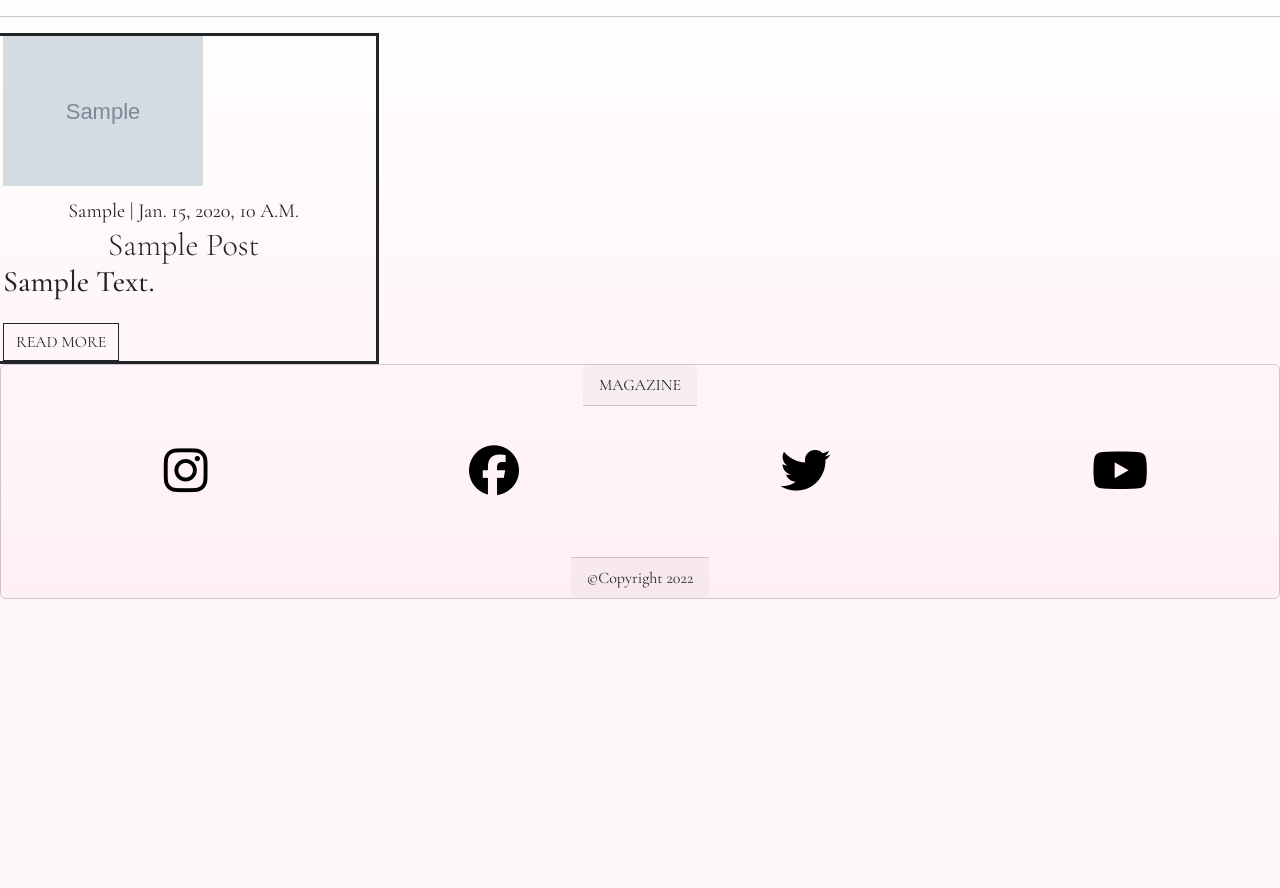
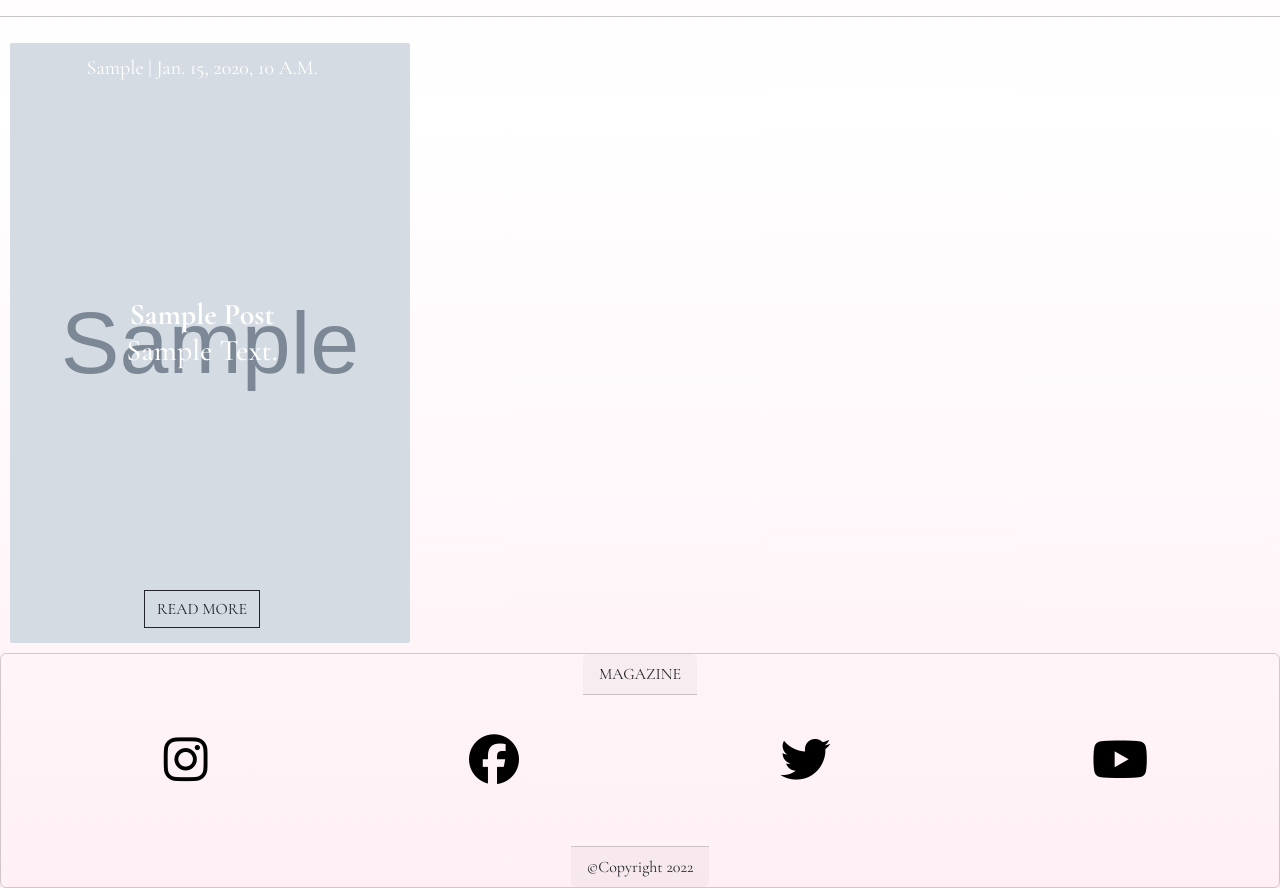
Before and after one commit to frirsta/fullstack-project, a Django app: page / in a window 1280 px wide. Shown: the part 671-1559 px from the top of the page. Before the commit the page ends 1270 px from the top, so only its background shows below. Run offline with Django 3.2, Linux system fonts and the light colour scheme; tables that the repository leaves empty hold one stand-in row (values such as "Sample post"); grey boxes marked "Sample" are stand-in pictures; parts of the project's set-up code (start-up, migrations or seed data) failed here and were passed over; some libraries are stand-ins or nearby versions.

Commit message:
Add css to post images in home page and post.html

```diff
--- a/static/CSS/style.css
+++ b/static/CSS/style.css
@@ -89,26 +89,43 @@ label {
     height: 600px;
 
 }
-
 /* Posts */
 .blog-post-container {
-
-}
-
-.col-4{
-    width: 30%;
+    display: flex;
+    flex-direction: row;
+    justify-content: space-between;
+    margin: 0;
 }
 
 .post-container {
-    border: 3px solid;
-
+    margin: 10px;
+    position: relative;
+    text-align: center;
+    padding: 0;
+    color: #FFFFFF;
 }
 
+.card-title {
+    font-size: 30px;
+    font-weight: 700;
+}
 .card-body {
-
-    text-align: left;
+    position: absolute;
+    top: 50%;
+    left: 50%;
+    transform: translate(-50%, -50%);
+    text-align: center;
+    width: 400px;
+    display: flex;
+    flex-direction: column;
+    justify-content: space-between;
+    align-items: center;
+    height: 600px;
 }
-
+.col-4{
+    width: 30%;
+    height: 600px;
+}
 .blog-author-date {
     display: flex;
     flex-direction: column;
@@ -118,24 +135,20 @@ label {
     text-transform: capitalize;
 }
 
-.card-title {
+.title-description-container{
 
-    font-weight: 100;
-    text-transform: capitalize;
-    text-align: center;
 }
-
 .container-sm {
     display: flex;
     flex-direction: column;
     justify-content: center;
     align-items: center;
 }
-
 /* post images */
 .post-image {
-    width: 200px;
-    max-height: 800px;
+    width: 400px;
+    height: 600px;
+    border-radius: 2px;
 }
 
 .card-img-top {
@@ -146,7 +159,12 @@ label {
 /* The posts comments made by users area */
 
 .post-image-detail{
-    width: 300px;
+    width: 100%;
+    border-radius: 2px;
+}
+
+.container{
+    padding: 10px 0;
 }
 
 .user-comment-container {
@@ -202,7 +220,7 @@ textarea {
 
 .btn {
     border-radius: 0px;
-    margin-top: 15px;
+    margin-bottom: 15px;
 }
 
 /* comment form */
--- a/templates/magazine/home.html
+++ b/templates/magazine/home.html
@@ -16,18 +16,14 @@
     {% else %}
     <img src="{% static 'images/default-post.jpg' %}" alt="{{ post.title }}" class="post-image">
     {% endif %}
-    <!-- {% if post.image %}
-    <img src="{{ post.image.url }}" alt="{{ post.title }}" class="post-image">
-    {% else %}
-    <img src="{% static 'images/default-post.jpg' %}" class="post-image" alt="{{ post.title }}">
-    {% endif %} -->
-
     <div class="card-body">
       <span class="blog-author-date {% url 'users:profile' post.author.username %}">
         {{ post.author }} | {{ post.created_on }}
        </span>
+       <div class="title-description-container">
       <h2 class="card-title">{{ post.title }}</h2>
       <h3>{{ post.article_description }}</h3>
+    </div>
       <a class="btn btn-outline-dark" href="{% url 'magazine:post' post.id post.slug %}">READ MORE</a>
     </div>
   </div>
```
Also changed, not shown: media/hero_2.jpg (added), media/post1_6Za0Oia.jpg (added).
